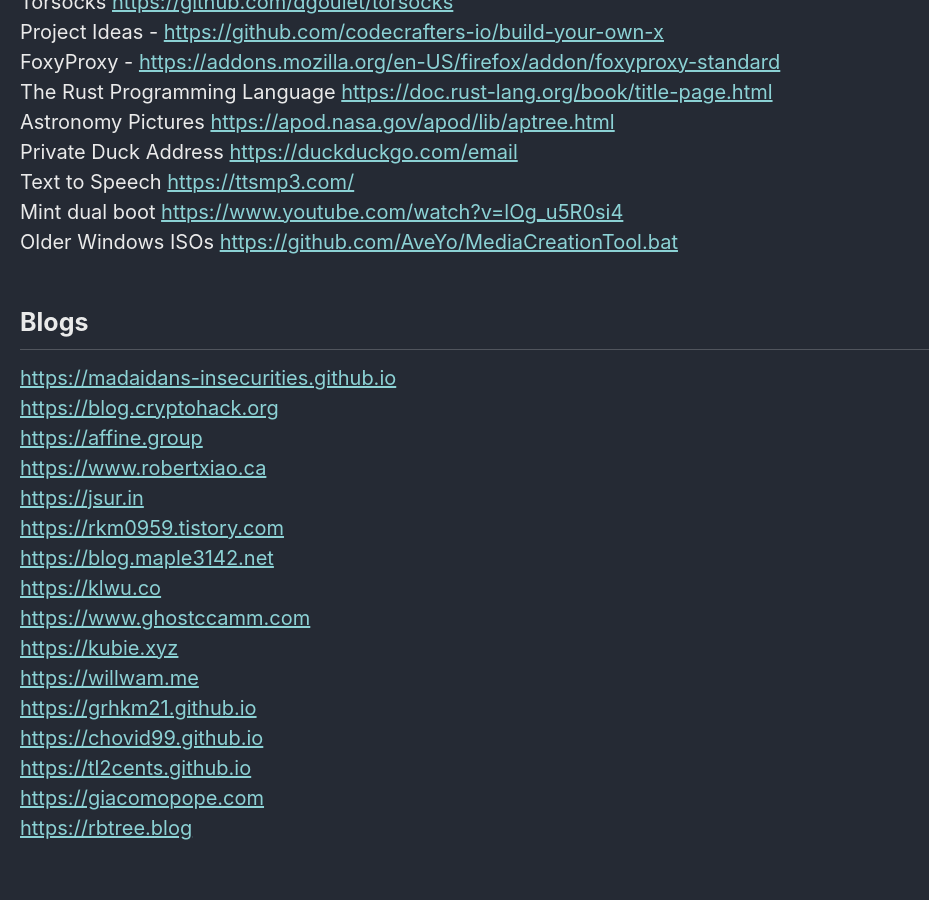
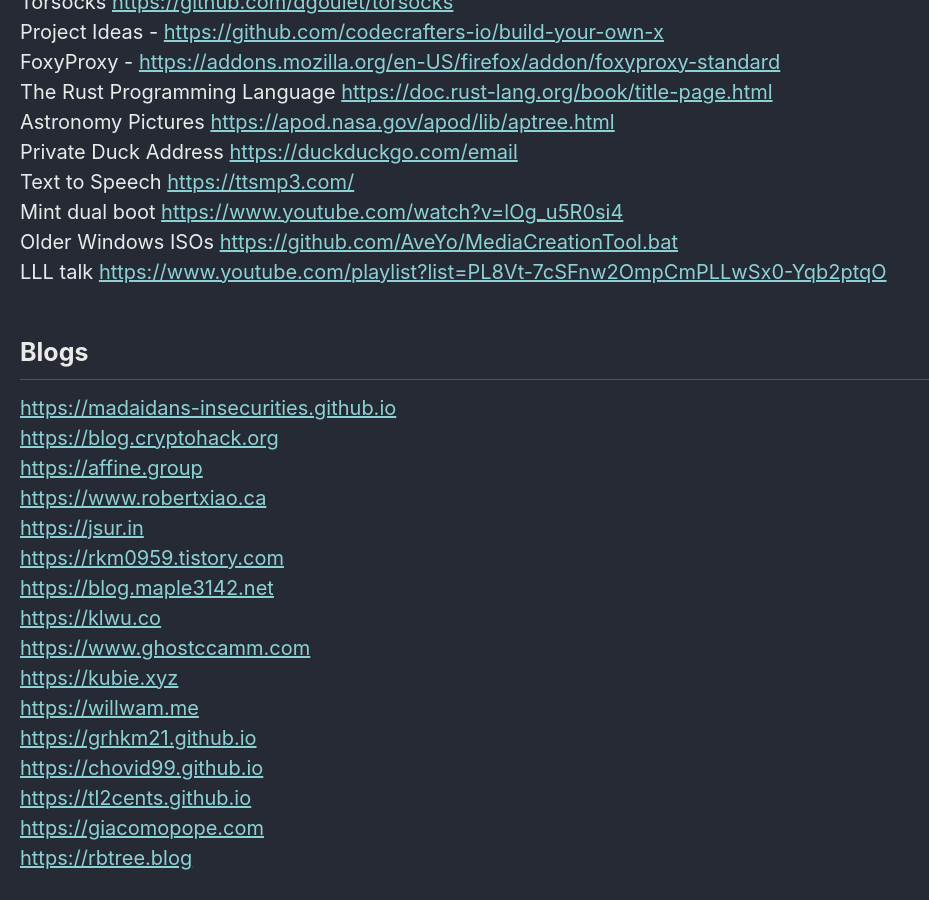
Before and after one commit to Connor-McCartney/Connor-McCartney.github.io, a Jekyll site: the page built from _pages/misc/resources.md, in a window 1280 px wide and 900 px high, scrolled down 1817 px. Shown: the whole window, without its empty margins (0-929 px from the left). Built offline with Jekyll 4.4.1, drawn with Linux system fonts in a browser that asks for light colours; cached includes are drawn as plain includes.

Commit message:
Update resources.md

```diff
--- a/_pages/misc/resources.md
+++ b/_pages/misc/resources.md
@@ -63,6 +63,7 @@ Private Duck Address <https://duckduckgo.com/email> <br>
 Text to Speech <https://ttsmp3.com/> <br>
 Mint dual boot <https://www.youtube.com/watch?v=lOg_u5R0si4> <br>
 Older Windows ISOs <https://github.com/AveYo/MediaCreationTool.bat> <br>
+LLL talk <https://www.youtube.com/playlist?list=PL8Vt-7cSFnw2OmpCmPLLwSx0-Yqb2ptqO>
 
 ## Blogs
 
```
